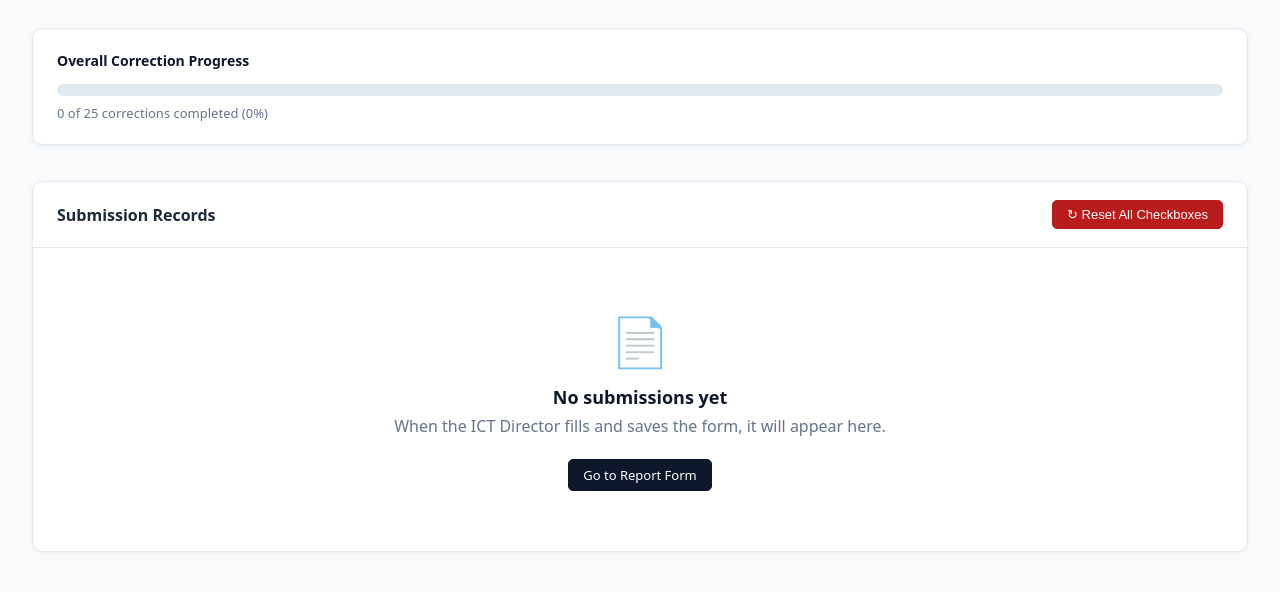
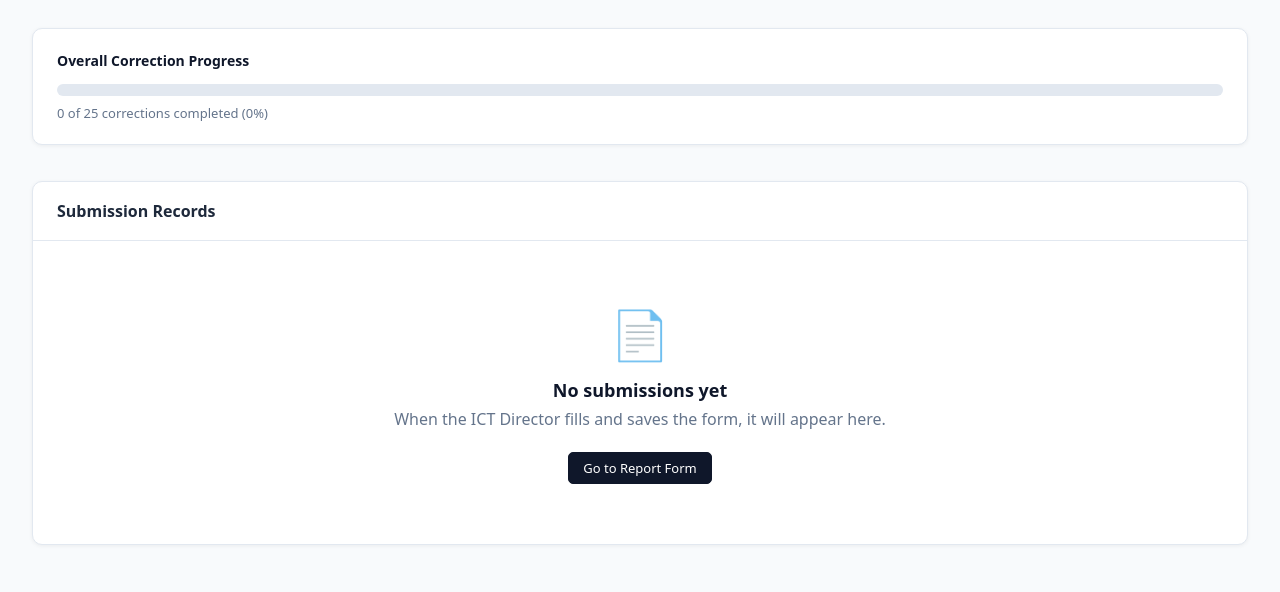
Before and after one commit to Amponsah-clinton/cug_ict_dir_form, a Django app: page /admin/ in a window 1280 px wide. Shown: the part 342-934 px from the top of the page. After the commit the page ends 889 px from the top, so only its background shows below. Run offline with Django 4.2, Linux system fonts and the light colour scheme; data that the repository does not hold is empty.

Commit message:
first commit

```diff
--- a/report/urls.py
+++ b/report/urls.py
@@ -12,5 +12,4 @@ urlpatterns = [
     path('admin/', views.admin_dashboard, name='admin_dashboard'),
     path('admin/print/<int:submission_id>/', views.print_report, name='print_report'),
     path('admin/delete/<int:submission_id>/', views.delete_submission, name='delete_submission'),
-    path('admin/reset-corrections/', views.reset_corrections, name='reset_corrections'),
 ]
--- a/report/views.py
+++ b/report/views.py
@@ -94,8 +94,7 @@ def _send_notification(director_name, signature_date, submission_id):
 def report_view(request):
     client = get_client()
 
-    result = client.table('cug_corrections').select('correction_id, is_done').execute()
-    done_set = {r['correction_id'] for r in (result.data or []) if r['is_done']}
+    done_set = set()  # always start unchecked; name guard prevents duplicate submission
 
     try:
         conf_result = (
@@ -289,18 +288,6 @@ def delete_submission(request, submission_id):
         return JsonResponse({'error': str(e)}, status=500)
 
 
-# ── API: reset all correction checkboxes ─────────────────────────────────────
-
-@require_http_methods(['POST'])
-def reset_corrections(request):
-    try:
-        svc = get_service_client()
-        svc.table('cug_corrections').update({'is_done': False}).neq('id', 0).execute()
-        return JsonResponse({'success': True})
-    except Exception as e:
-        return JsonResponse({'error': str(e)}, status=500)
-
-
 # ── Print / PDF view ─────────────────────────────────────────────────────────
 
 def print_report(request, submission_id):
--- a/templates/report/admin_dashboard.html
+++ b/templates/report/admin_dashboard.html
@@ -224,9 +224,6 @@
   <div class="panel">
     <div class="panel-header">
       <h2>Submission Records</h2>
-      <button class="btn btn-danger" id="btn-reset" onclick="resetCheckboxes()" title="Uncheck all correction boxes on the report form">
-        &#8635; Reset All Checkboxes
-      </button>
     </div>
 
     {% if submissions %}
@@ -284,33 +281,6 @@
 <script>
 const CSRF = '{{ csrf_token }}';
 
-function resetCheckboxes() {
-  if (!confirm('This will uncheck ALL correction boxes on the report form. Are you sure?')) return;
-  const btn = document.getElementById('btn-reset');
-  btn.disabled = true;
-  btn.textContent = 'Resetting…';
-
-  fetch('/admin/reset-corrections/', {
-    method: 'POST',
-    headers: { 'X-CSRFToken': CSRF, 'Content-Type': 'application/json' },
-  })
-    .then(r => r.json())
-    .then(d => {
-      if (d.success) {
-        alert('All checkboxes have been reset to unchecked.');
-      } else {
-        alert('Reset failed: ' + (d.error || 'Unknown error'));
-      }
-      btn.disabled = false;
-      btn.innerHTML = '&#8635; Reset All Checkboxes';
-    })
-    .catch(() => {
-      alert('Network error — could not reset.');
-      btn.disabled = false;
-      btn.innerHTML = '&#8635; Reset All Checkboxes';
-    });
-}
-
 function deleteSubmission(id, btn) {
   if (!confirm('Delete this submission? This cannot be undone.')) return;
 
```
